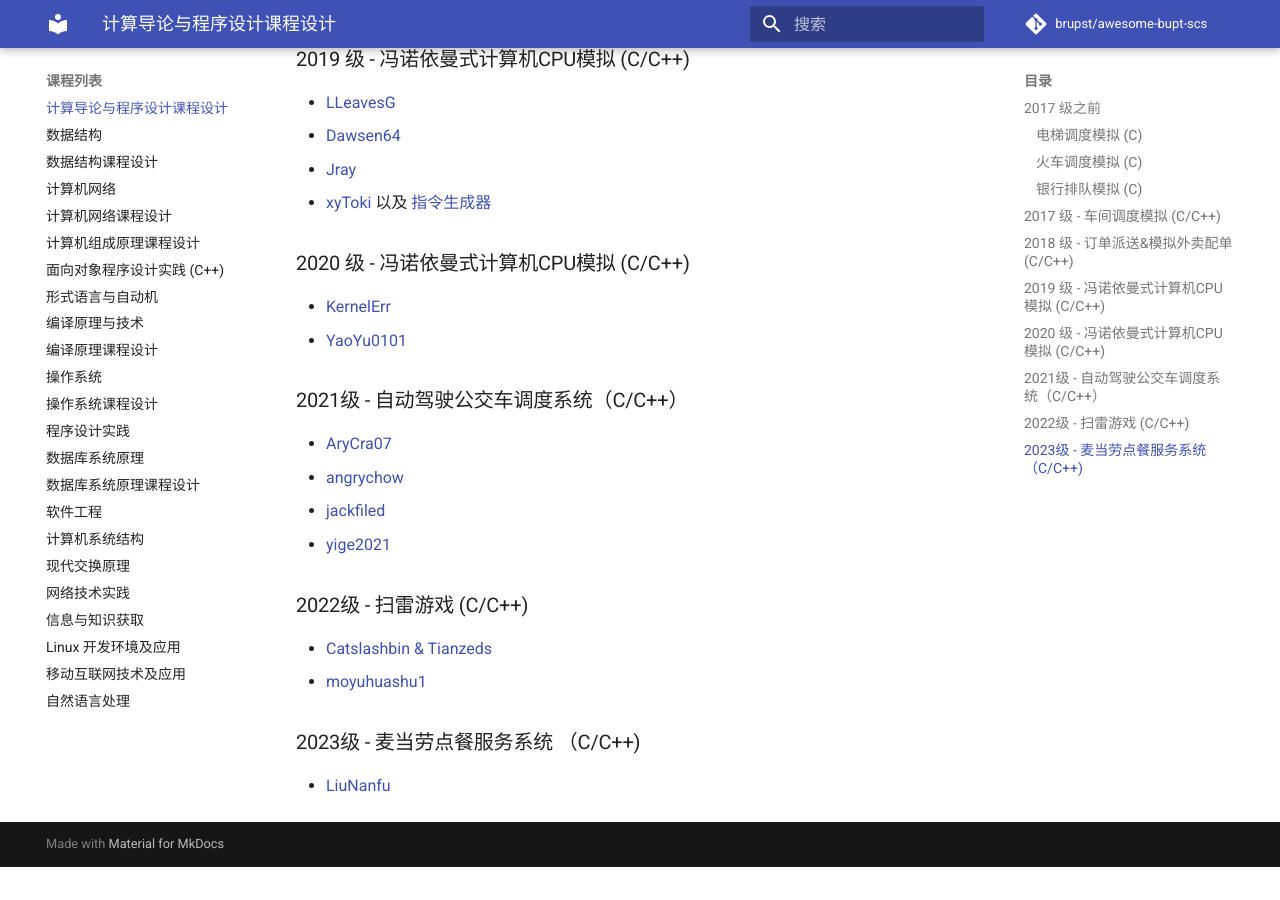
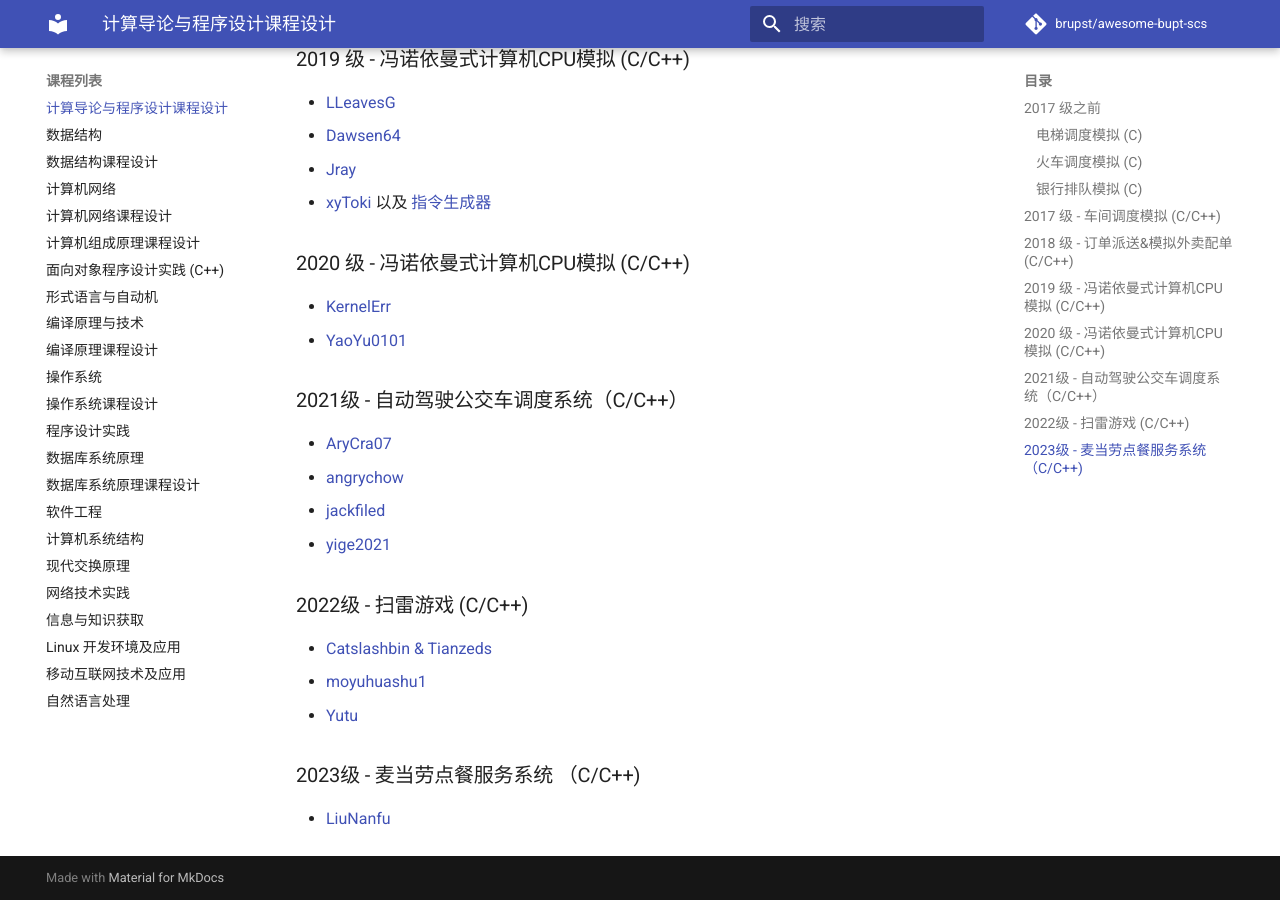
Before and after one commit to brupst/awesome-bupt-scs, an MkDocs documentation site: the page built from projects/Introduction-to-Computing-and-Foundation-of-Programming.md, in a window 1280 px wide and 900 px high, scrolled down 1173 px. Built offline with MkDocs 1.6.1 and Material for MkDocs 9.7.7, drawn with Linux system fonts in a browser that asks for light colours; comment, search, counter and statistics services are not loaded; before the commit the page ends 2040 px from its top, so only the background shows below that.

Commit message:
Update Introduction-to-Computing-and-Foundation-of-Programming.md (#115)
添加2022级计导课设开源仓库

```diff
--- a/projects/Introduction-to-Computing-and-Foundation-of-Programming.md
+++ b/projects/Introduction-to-Computing-and-Foundation-of-Programming.md
@@ -59,6 +59,7 @@
 
 - [Catslashbin & Tianzeds](https://github.com/catslashbin/Minesweeper)
 - [moyuhuashu1](https://github.com/moyuhuashu1/bupt-cs-project/tree/main/%E8%AE%A1%E5%AF%BC)
+- [Yutu](https://github.com/4869fzzzzzz/MineSweeper)
 
 
 ### 2023级 - 麦当劳点餐服务系统 （C/C++)
```
